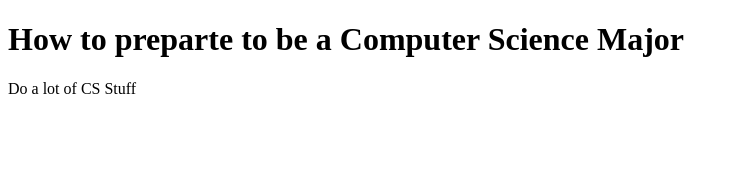
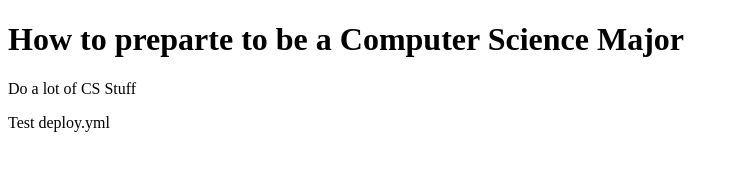
Before and after one commit to suptoasty/tools-site, a plain HTML site: page source/index.html in a window 1280 px wide. Shown: the whole page, without its empty margins (0-739 px from the left). Drawn offline with Linux system fonts and the light colour scheme.

Commit message:
Update index.html

```diff
--- a/source/index.html
+++ b/source/index.html
@@ -3,5 +3,6 @@
     <body>
         <h1>How to preparte to be a Computer Science Major</h1>
         <p>Do a lot of CS Stuff</p>
+        <p>Test deploy.yml</p>
     </body>
 </html>
```
